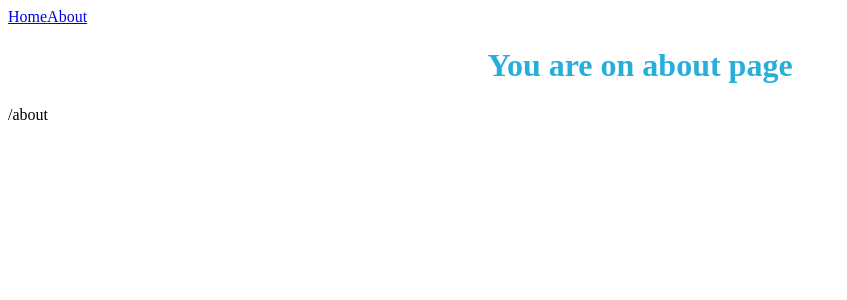
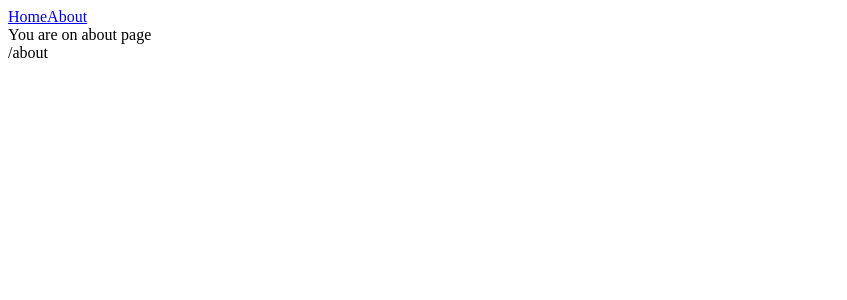
Before and after one commit to shajoffcl/React-Assignments-Set-2---Adding-Navigation-to-React-App, a React app: page /about in a window 1280 px wide. Shown: the top 300 px of the page, without its empty margins (0-847 px from the left). Built offline with nearby package versions, Linux system fonts and the light colour scheme.

Commit message:
export fixed

```diff
--- a/src/components/About.jsx
+++ /dev/null
@@ -1,6 +0,0 @@
-import React from "react";
-
-const About = (props) => {
-  return <h1>You are on about page</h1>;
-};
-export default About;
--- a/src/components/App.js
+++ b/src/components/App.js
@@ -1,11 +1,17 @@
 import React, { Component } from "react";
 import { Link, Route, Switch } from "react-router-dom";
 import "../styles/App.css";
-import Home from "./Home";
-import About from "./About";
-import Error from "./Error";
 import LocationDisplayComponent from "./LocationDisplayCompnent";
 
+function Home() {
+  return <div>You are home</div>;
+}
+function About() {
+  return <div>You are on about page</div>;
+}
+function Error() {
+  return <div>No match</div>;
+}
 class App extends Component {
   render() {
     return (
@@ -24,4 +30,4 @@ class App extends Component {
 }
 
 export default App;
-//export const LocationDisplay = LocationDisplayComponent;
+export const LocationDisplay = LocationDisplayComponent;
--- a/src/components/Error.jsx
+++ /dev/null
@@ -1,6 +0,0 @@
-import React from "react";
-
-const Error = (props) => {
-  return <h1>No match</h1>;
-};
-export default Error;
--- a/src/components/Home.jsx
+++ /dev/null
@@ -1,6 +0,0 @@
-import React from "react";
-
-const Home = (props) => {
-  return <h1>You are home</h1>;
-};
-export default Home;
```
